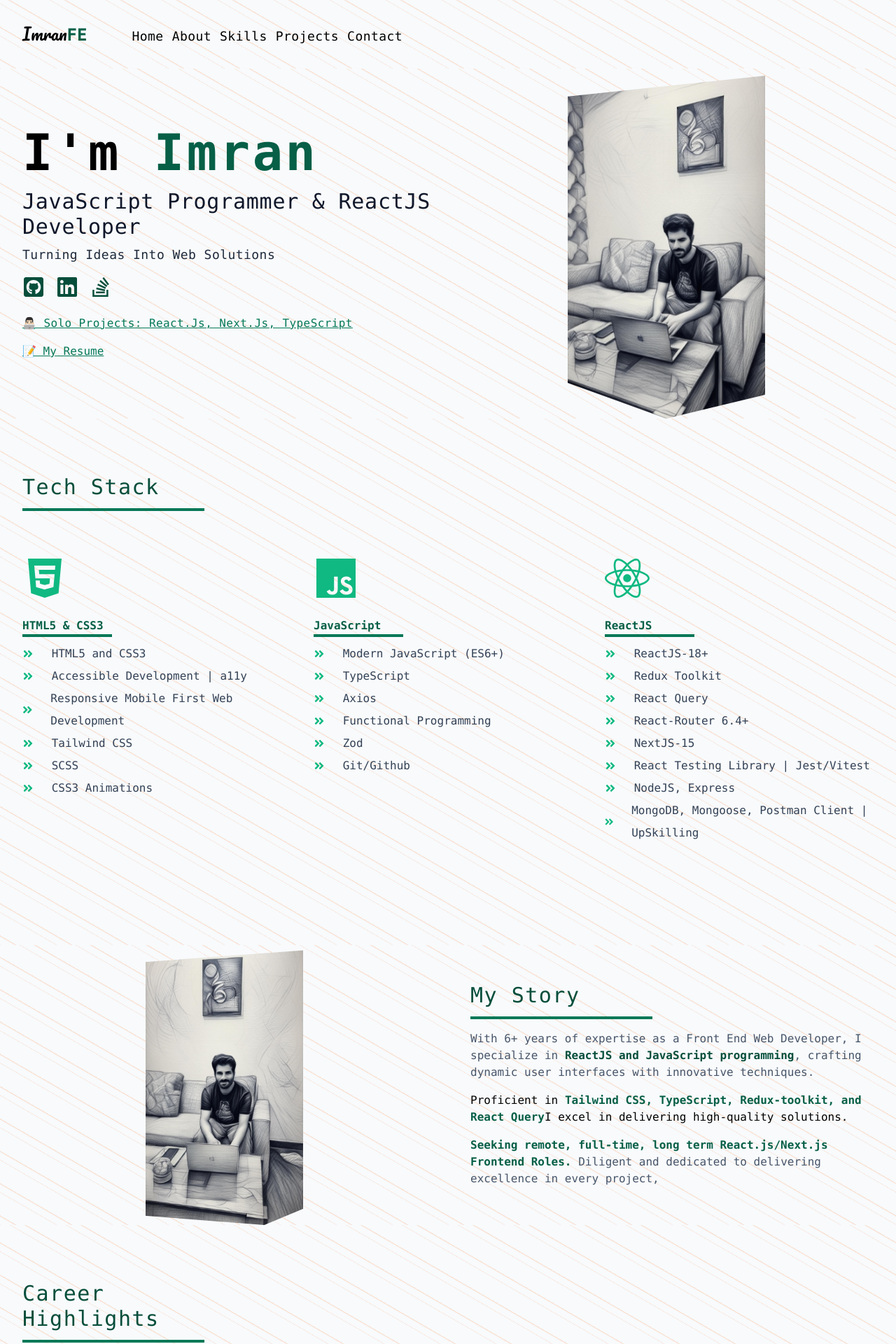
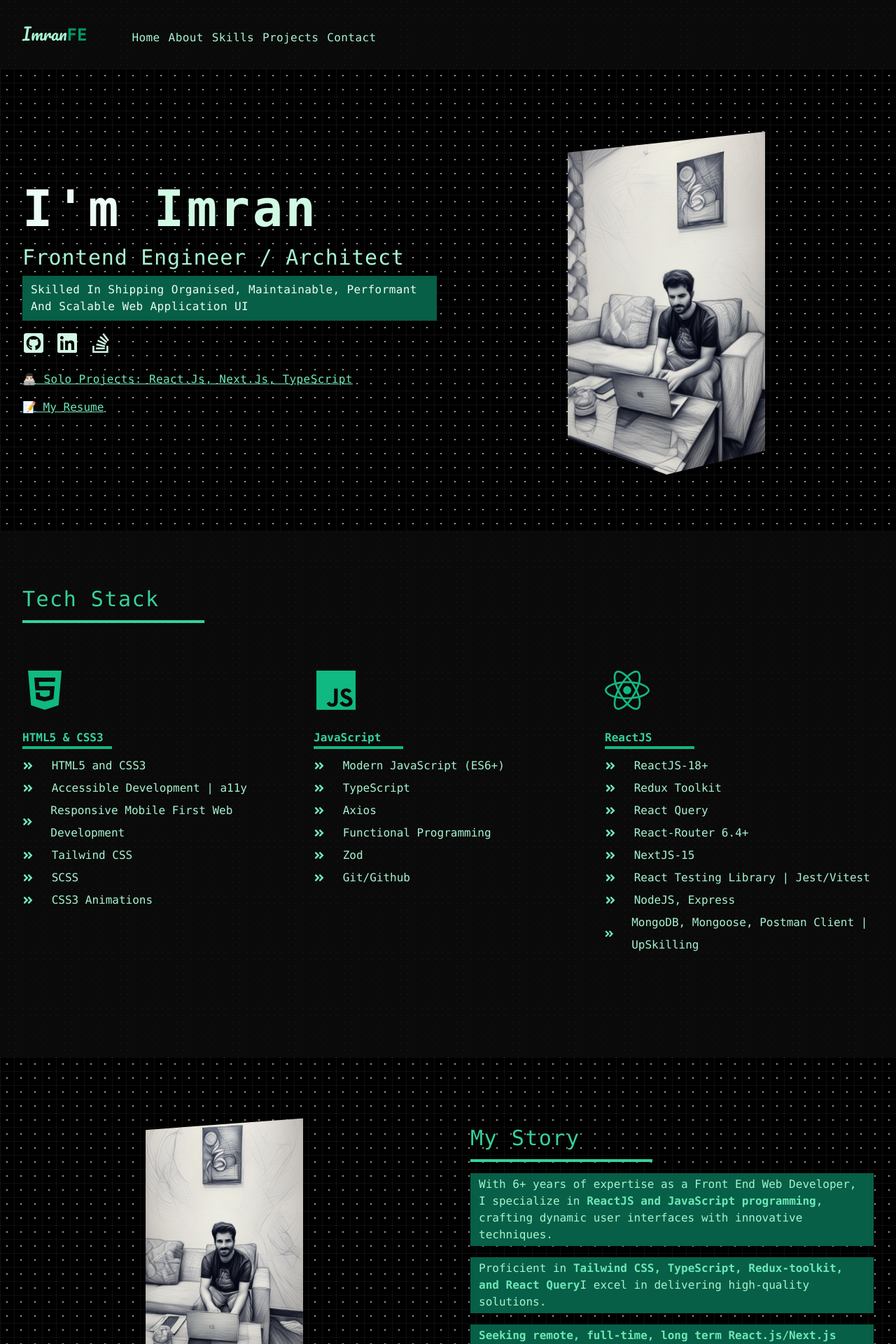
Before and after one commit to emmeiwhite/imran-portfolio-2024, a React (Vite) app: page / in a window 1280 px wide. Shown: the top 1920 px of the page at 70% size. Built offline with nearby package versions, Linux system fonts and the light colour scheme; a web font is replaced by a local one.

Commit message:
Revamp look & feel

```diff
--- a/src/components/About.jsx
+++ b/src/components/About.jsx
@@ -5,19 +5,16 @@ export default function About() {
   return (
     <div
       style={{
+        background: '#000000',
         backgroundImage: `
-        repeating-linear-gradient(30deg,
-          rgba(255, 100, 0, 0.1) 0,
-          rgba(255, 100, 0, 0.1) 1px,
-          transparent 1px,
-          transparent 10px,
-          rgba(255, 100, 0, 0.15) 11px,
-          rgba(255, 100, 0, 0.15) 12px,
-          transparent 12px,
-          transparent 40px
-        )
-      `
-      }}>
+        linear-gradient(to right, rgba(255,255,255,0.06) 1px, transparent 1px),
+        linear-gradient(to bottom, rgba(255,255,255,0.06) 1px, transparent 1px),
+        radial-gradient(circle, rgba(255,255,255,0.6) 1px, transparent 1px)
+      `,
+        backgroundSize: '20px 20px, 20px 20px, 20px 20px',
+        backgroundPosition: '0 0, 0 0, 0 0'
+      }}
+      className="py-20">
       <section
         className=""
         id="about">
@@ -30,23 +27,23 @@ export default function About() {
           <article>
             <SectionTitle text="My Story" />
 
-            <p className="mt-4 text-slate-600">
+            <p className="mt-4 text-emerald-200 bg-emerald-800 px-3 py-1">
               With 6+ years of expertise as a Front End Web Developer, I specialize in
-              <span className="text-emerald-900 font-semibold">
+              <span className="text-emerald-300 font-semibold">
                 {' '}
                 ReactJS and JavaScript programming
               </span>
               , crafting dynamic user interfaces with innovative techniques.
             </p>
-            <p className="mt-4">
+            <p className="mt-4 text-emerald-200 bg-emerald-800 px-3 py-1">
               Proficient in{' '}
-              <span className="text-emerald-800 font-semibold">
+              <span className="text-emerald-300 font-semibold">
                 Tailwind CSS, TypeScript, Redux-toolkit, and React Query
               </span>
               I excel in delivering high-quality solutions.
             </p>
-            <p className="mt-4 text-slate-600">
-              <span className="text-emerald-800 font-bold">
+            <p className="mt-4 text-emerald-200 bg-emerald-800 px-3 py-1">
+              <span className="text-emerald-300 font-bold">
                 Seeking remote, full-time, long term React.js/Next.js Frontend Roles.
               </span>{' '}
               Diligent and dedicated to delivering excellence in every project,
--- a/src/components/Contact.jsx
+++ b/src/components/Contact.jsx
@@ -7,11 +7,14 @@ export default function Contact() {
   return (
     <div
       style={{
+        background: '#000000',
         backgroundImage: `
-  repeating-linear-gradient(45deg, rgba(255, 0, 100, 0.2) 0, rgba(255, 0, 100, 0.2) 1px, transparent 1px, transparent 20px),
-      repeating-linear-gradient(-45deg, rgba(0, 255, 200, 0.15) 0, rgba(0, 255, 200, 0.15) 1px, transparent 1px, transparent 20px)
-        `,
-        backgroundSize: '40px 40px'
+        linear-gradient(to right, rgba(255,255,255,0.06) 1px, transparent 1px),
+        linear-gradient(to bottom, rgba(255,255,255,0.06) 1px, transparent 1px),
+        radial-gradient(circle, rgba(255,255,255,0.6) 1px, transparent 1px)
+      `,
+        backgroundSize: '20px 20px, 20px 20px, 20px 20px',
+        backgroundPosition: '0 0, 0 0, 0 0'
       }}>
       <section
         className="py-20 "
@@ -25,38 +28,40 @@ export default function Contact() {
           <article>
             <SectionTitle text="Get in Touch" />
 
-            <p className="mt-4 text-slate-600">
+            <p className="mt-4 ">
               <span className="flex gap-4 items-center">
-                <FaMapMarkerAlt className="h-6 w-6 text-emerald-600 hover:text-black duration-300" />
-                <span>Address: Bangalore, India</span>
+                <FaMapMarkerAlt className="h-6 w-6 text-emerald-300 hover:text-emerald-500 transition-colors duration-300" />
+                <span className="text-emerald-200 bg-emerald-600 px-3 py-1">Bangalore, India</span>
               </span>
             </p>
-            <p className="mt-4 text-slate-600">
+            <p className="mt-4 ">
               <a
                 href="mailto:imranrafiqrather@gmail.com"
                 target="_blank"
                 className="flex gap-4 items-center">
-                <FaEnvelope className="h-6 w-6 text-emerald-600 hover:text-black duration-300" />
-                <span>Email: emmeiwhite@gmail.com</span>
+                <FaEnvelope className="h-6 w-6 text-emerald-300 hover:text-emerald-500 transition-colors duration-300" />
+                <span className="text-emerald-200 bg-emerald-600 px-3 py-1">
+                  emmeiwhite@gmail.com
+                </span>
               </a>
             </p>
 
-            <p className="mt-4 text-slate-600">
+            <p className="mt-4">
               <a
                 href="tel:+919538427852"
                 target="_blank"
                 className="flex gap-4 items-center">
-                <FaPhone className="h-6 w-6 text-emerald-600 hover:text-black duration-300" />
-                <span>Phone: +91 9538427852</span>
+                <FaPhone className="h-6 w-6 text-emerald-300 hover:text-emerald-500 transition-colors duration-300" />
+                <span className="text-emerald-200 bg-emerald-600 px-3 py-1">+91 9538427852</span>
               </a>
             </p>
-            <p className="mt-4 text-slate-600">
+            <p className="mt-4 ">
               <a
                 href="https://api.whatsapp.com/send?phone=917006312148"
                 target="_blank"
                 className="flex gap-4 items-center">
-                <FaWhatsapp className="h-6 w-6 text-emerald-600 hover:text-black duration-300" />
-                <span>WhatsApp:+91 7006312148</span>
+                <FaWhatsapp className="h-6 w-6 text-emerald-300 hover:text-emerald-500 transition-colors duration-300" />
+                <span className="text-emerald-200 bg-emerald-600 px-3 py-1">+91 7006312148</span>
               </a>
             </p>
           </article>
--- a/src/components/Footer.jsx
+++ b/src/components/Footer.jsx
@@ -2,21 +2,24 @@ export default function Footer() {
   return (
     <div
       style={{
+        backgroundColor: '#0a0a0a',
         backgroundImage: `
-  repeating-linear-gradient(45deg, rgba(255, 0, 100, 0.2) 0, rgba(255, 0, 100, 0.2) 1px, transparent 1px, transparent 20px),
-      repeating-linear-gradient(-45deg, rgba(0, 255, 200, 0.15) 0, rgba(0, 255, 200, 0.15) 1px, transparent 1px, transparent 20px)
-        `,
-        backgroundSize: '40px 40px'
+       radial-gradient(circle at 25% 25%, #222222 0.5px, transparent 1px),
+       radial-gradient(circle at 75% 75%, #111111 0.5px, transparent 1px)
+     `,
+        backgroundSize: '10px 10px',
+        imageRendering: 'pixelated'
       }}>
       <section className="py-20 ">
         <div className="align-element">
-          <div className="flex gap-3 items-center">
+          <div className="flex gap-3 items-center justify-between">
             <p className="text-xl font-pacifico">
-              Imran <span className="text-emerald-700 font-bold font-mono">FE </span>
+              <span className="text-emerald-200">Imran</span>
+              <span className="text-emerald-600 font-bold font-mono">FE</span>
             </p>
-            <p className="flex gap-3 items-center">
+            <p className="flex gap-3 items-center text-emerald-200 text-sm">
               <span>Copyright &copy; &nbsp;{new Date().getFullYear()}</span>
-              <span className="font-lato text-sm"> All Rights Reserved </span>
+              <span className="font-lato "> All Rights Reserved </span>
             </p>
           </div>
         </div>
--- a/src/components/Hero.jsx
+++ b/src/components/Hero.jsx
@@ -5,34 +5,32 @@ import { FaGithubSquare, FaLinkedin, FaStackOverflow } from 'react-icons/fa'
 
 function Hero() {
   return (
-    <div
+    <section
+      className="py-20"
       style={{
+        background: '#000000',
         backgroundImage: `
-        repeating-linear-gradient(30deg,
-          rgba(255, 100, 0, 0.1) 0,
-          rgba(255, 100, 0, 0.1) 1px,
-          transparent 1px,
-          transparent 10px,
-          rgba(255, 100, 0, 0.15) 11px,
-          rgba(255, 100, 0, 0.15) 12px,
-          transparent 12px,
-          transparent 40px
-        )
-      `
+        linear-gradient(to right, rgba(255,255,255,0.06) 1px, transparent 1px),
+        linear-gradient(to bottom, rgba(255,255,255,0.06) 1px, transparent 1px),
+        radial-gradient(circle, rgba(255,255,255,0.6) 1px, transparent 1px)
+      `,
+        backgroundSize: '20px 20px, 20px 20px, 20px 20px',
+        backgroundPosition: '0 0, 0 0, 0 0'
       }}>
+      <div>
         <div className="align-element grid md:grid-cols-2 items-center gap-8">
           <article className="order-2 md:order-1">
-          <h1 className="text-5xl sm:text-7xl font-bold tracking-wider">
-            I&apos;m <span className="text-emerald-800">Imran</span>
+            <h1 className="text-5xl sm:text-7xl font-bold tracking-wider text-emerald-50">
+              I&apos;m <span className="text-emerald-100">Imran</span>
             </h1>
 
-          <p className="mt-4 text-3xl text-slate-900 capitalize tracking-wide">
-            JavaScript Programmer & ReactJS Developer
+            <p className="mt-4 text-3xl text-emerald-200 capitalize tracking-wide">
+              Frontend Engineer / Architect
             </p>
 
-          <p className="mt-2 text-lg capitalize tracking-wide text-slate-800">
-            turning ideas into web solutions
-            {/* transforming ideas into Front-end Solutions */}
+            <p className="mt-2  capitalize tracking-wide text-emerald-50 bg-emerald-800 px-3 py-2">
+              Skilled in shipping organised, maintainable, performant and scalable web application
+              UI
             </p>
 
             <div className="flex mt-4 gap-x-4">
@@ -40,21 +38,21 @@ function Hero() {
                 href="https://github.com/emmeiwhite"
                 target="_blank"
                 aria-label="Go to Github">
-              <FaGithubSquare className="h-8 w-8 text-emerald-900 hover:text-black duration-300" />
+                <FaGithubSquare className="h-8 w-8 text-emerald-100 hover:text-emerald-400 duration-300" />
               </a>
 
               <a
                 href="https://www.linkedin.com/in/imran-rafiq-rather/"
                 target="_blank"
                 aria-label="Go to Linkedin">
-              <FaLinkedin className="h-8 w-8 text-emerald-900 hover:text-black duration-300" />
+                <FaLinkedin className="h-8 w-8 text-emerald-100 hover:text-emerald-400 duration-300" />
               </a>
 
               <a
                 href="https://stackoverflow.com/users/6938969/imran-rafiq-rather"
                 target="_blank"
                 aria-label="Go to Stackoverflow">
-              <FaStackOverflow className="h-8 w-8 text-emerald-900 hover:text-black duration-300" />
+                <FaStackOverflow className="h-8 w-8 text-emerald-100 hover:text-emerald-400  duration-300" />
               </a>
             </div>
 
@@ -62,14 +60,14 @@ function Hero() {
               <a
                 href="https://contentful-cms-react-18.netlify.app/"
                 target="_black"
-              className="mt-6 text-md text-emerald-700 font-medium capitalize tracking-wide block hover:text-emerald-900 underline">
+                className="mt-6 text-md text-emerald-300 font-medium capitalize tracking-wide block hover:text-emerald-500 transition-colors duration-300 underline">
                 👨🏻‍💻 Solo Projects: React.js, Next.js, TypeScript
               </a>
 
               <a
                 href={resume}
                 target="_black"
-              className="text-md pt-1 mt-3 underline font-medium text-emerald-700 block hover:text-emerald-900">
+                className="text-md pt-1 mt-3 underline font-medium text-emerald-300 block hover:text-emerald-500 transition-colors duration-300">
                 📝 My Resume
               </a>
             </div>
@@ -86,6 +84,7 @@ function Hero() {
           </article>
         </div>
       </div>
+    </section>
   )
 }
 
--- a/src/components/Navbar.jsx
+++ b/src/components/Navbar.jsx
@@ -5,22 +5,18 @@ function Navbar() {
     <nav
       className=""
       style={{
+        backgroundColor: '#0a0a0a',
         backgroundImage: `
-        repeating-linear-gradient(30deg,
-          rgba(255, 100, 0, 0.1) 0,
-          rgba(255, 100, 0, 0.1) 1px,
-          transparent 1px,
-          transparent 10px,
-          rgba(255, 100, 0, 0.15) 11px,
-          rgba(255, 100, 0, 0.15) 12px,
-          transparent 12px,
-          transparent 40px
-        )
-      `
+       radial-gradient(circle at 25% 25%, #222222 0.5px, transparent 1px),
+       radial-gradient(circle at 75% 75%, #111111 0.5px, transparent 1px)
+     `,
+        backgroundSize: '10px 10px',
+        imageRendering: 'pixelated'
       }}>
       <div className="align-element py-4 flex flex-col sm:flex-row sm:gap-x-16 sm:items-center sm:py-8">
         <h2 className="text-2xl font-pacifico">
-          Imran<span className="text-emerald-800 font-bold font-mono">FE</span>
+          <span className="text-emerald-200">Imran</span>
+          <span className="text-emerald-600 font-bold font-mono">FE</span>
         </h2>
 
         <div className="flex gap-x-3 mt-5 sm:mt-0 self-end">
@@ -30,7 +26,7 @@ function Navbar() {
               <a
                 href={href}
                 key={id}
-                className="capitalize text-sm sm:text-lg tracking-wide text-gray-600 hover:text-gray-800 hover:underline duration-300"
+                className="capitalize text-sm sm:text-base tracking-wide text-emerald-200 hover:text-emerald-400 hover:underline transition-colors duration-300"
                 target={text.toLowerCase() === 'my resume' && '_blank'}>
                 {text}
               </a>
--- a/src/components/Projects.jsx
+++ b/src/components/Projects.jsx
@@ -6,18 +6,13 @@ export default function Projects() {
   return (
     <div
       style={{
+        backgroundColor: '#0a0a0a',
         backgroundImage: `
-        repeating-linear-gradient(30deg,
-          rgba(255, 100, 0, 0.1) 0,
-          rgba(255, 100, 0, 0.1) 1px,
-          transparent 1px,
-          transparent 10px,
-          rgba(255, 100, 0, 0.15) 11px,
-          rgba(255, 100, 0, 0.15) 12px,
-          transparent 12px,
-          transparent 40px
-        )
-      `
+       radial-gradient(circle at 25% 25%, #222222 0.5px, transparent 1px),
+       radial-gradient(circle at 75% 75%, #111111 0.5px, transparent 1px)
+     `,
+        backgroundSize: '10px 10px',
+        imageRendering: 'pixelated'
       }}>
       <section
         className="py-20 align-element"
--- a/src/components/SectionTitle.jsx
+++ b/src/components/SectionTitle.jsx
@@ -1,7 +1,7 @@
 export default function SectionTitle({ text }) {
   return (
-    <div className="border-b-4 pb-3 border-b border-emerald-700 inline-block w-[260px]">
-      <h2 className="text-3xl font-medium tracking-wider capitalize text-emerald-900">{text}</h2>
+    <div className="border-b-4 pb-3  border-emerald-400 inline-block w-[260px]">
+      <h2 className="text-3xl font-medium tracking-wider capitalize text-emerald-400">{text}</h2>
     </div>
   )
 }
--- a/src/components/SkillCard.jsx
+++ b/src/components/SkillCard.jsx
@@ -3,7 +3,7 @@ export default function SkillCard({ icon, title, skillsInfo }) {
   return (
     <article>
       <span>{icon}</span>
-      <h3 className="mt-6 font-bold text-emerald-800 border-b-4  border-emerald-700 inline-block w-32">
+      <h3 className="mt-6 font-bold text-emerald-400 border-b-4  border-emerald-500 inline-block w-32">
         {title}
       </h3>
       <ul className="mt-2 text-slate-700 leading-loose">
@@ -12,8 +12,8 @@ export default function SkillCard({ icon, title, skillsInfo }) {
             <li
               key={skill}
               className="flex gap-2 items-center">
-              <FaAngleDoubleRight className="text-emerald-500" /> &nbsp;
-              <p> {skill}</p>
+              <FaAngleDoubleRight className="text-emerald-300" /> &nbsp;
+              <p className="text-emerald-200"> {skill}</p>
             </li>
           )
         })}
--- a/src/components/Skills.jsx
+++ b/src/components/Skills.jsx
@@ -6,18 +6,13 @@ function Skills() {
   return (
     <div
       style={{
+        backgroundColor: '#0a0a0a',
         backgroundImage: `
-        repeating-linear-gradient(30deg,
-          rgba(255, 100, 0, 0.1) 0,
-          rgba(255, 100, 0, 0.1) 1px,
-          transparent 1px,
-          transparent 10px,
-          rgba(255, 100, 0, 0.15) 11px,
-          rgba(255, 100, 0, 0.15) 12px,
-          transparent 12px,
-          transparent 40px
-        )
-      `
+       radial-gradient(circle at 25% 25%, #222222 0.5px, transparent 1px),
+       radial-gradient(circle at 75% 75%, #111111 0.5px, transparent 1px)
+     `,
+        backgroundSize: '10px 10px',
+        imageRendering: 'pixelated'
       }}>
       <section
         className="align-element py-20"
```
Also changed, not shown: test.jsx (added, +36 -0 lines). Lines whose indentation alone changed are shown as unchanged.
